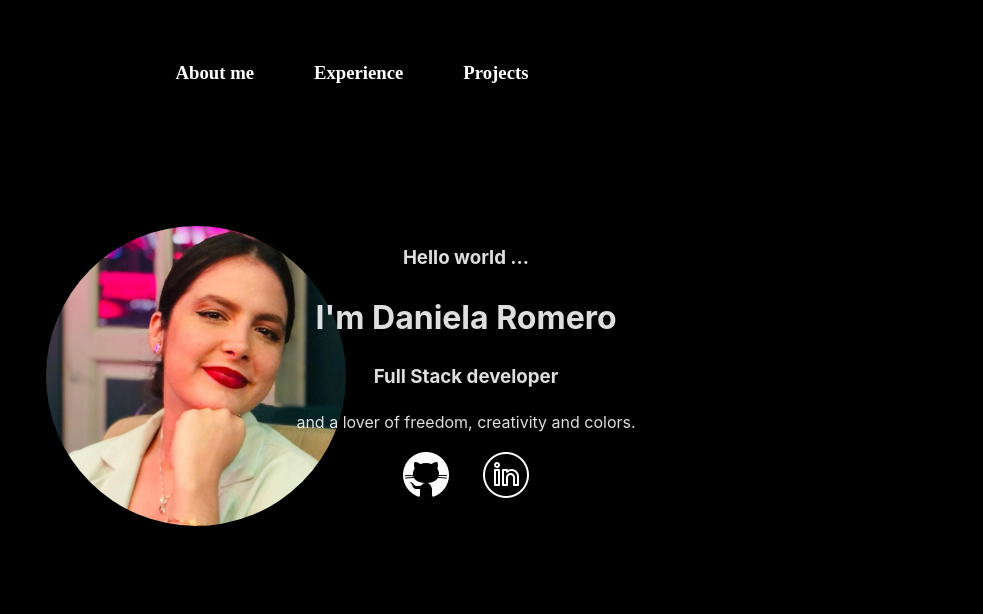
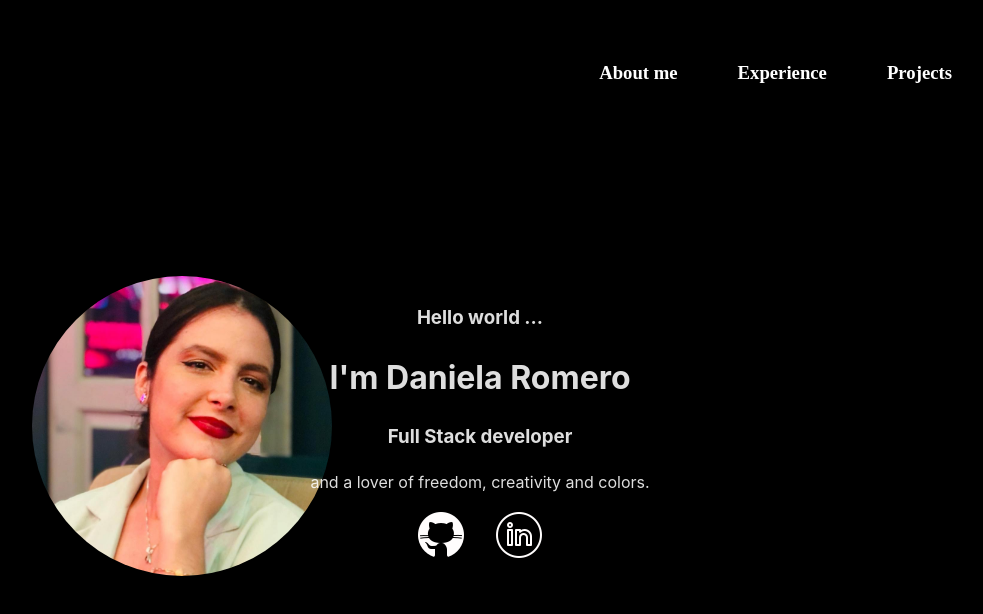
Before and after one commit to bqcount/bqcount.github.io, a React (Vite) app: page / in a window 1280 px wide. Shown: the top 614 px of the page, without its empty margins (288-1271 px from the left). Built offline with nearby package versions, Linux system fonts and the light colour scheme.

Commit message:
flex box

```diff
--- a/src/components/AboutMe/AboutMe.css
+++ b/src/components/AboutMe/AboutMe.css
@@ -5,26 +5,29 @@
     border-radius: 10px;
     position: relative;
     overflow: hidden;
-    /* Oculta el brillo que se desborda */
     background: #000000;
-    /* Ajusta según sea necesario */
     display: flex;
     justify-content: space-around;
 
 
 }
 
-.photo-profile{
-    width: 200px; /* Ancho deseado */
-    height: 200px; /* Alto deseado */
-    border-radius: 50%; /* Para hacer la imagen redonda, si lo deseas */
-    object-fit: cover; /* Para mantener las proporciones de la imagen */
+
+.content-left{
+    width: 40%;
+    height: 100%;
+    display: flex;
+    align-items: center;
 
 }
 .content-right{
     width: 60%;
     height: 100%;
+    display: flex;
+    align-items: center;
+    justify-content: center;
 }
+
 
 
 .icons-div{
@@ -46,7 +49,7 @@ a{
 }
 .git-linkedn:hover{
     box-shadow:
-    0 0 4px #fff, /* Inner glow (white) */
-    0 0 10px #f0f, /* Outer glow (lighter blue) */
-    0 0 20px rgb(239, 101, 216); /* Outer glow (darker blue) */
+    0 0 4px #fff,
+    0 0 10px #f0f,
+    0 0 20px rgb(239, 101, 216);
 }
--- a/src/components/AboutMe/AboutMe.jsx
+++ b/src/components/AboutMe/AboutMe.jsx
@@ -4,14 +4,19 @@ function AboutMe() {
   return (
     <>
     <div className="content neon-border">
-     <div className='photo-profile'>
+    <div className='content-left'>
+
          <img src="src\assets\me.jpeg" alt="" style={{ width: '300px', height: '300px', borderRadius: '50%', objectFit: 'cover' }} />
+
       </div>
       <div className='content-right'>
+        <div>
 
         <h3> Hello world ... </h3>
         <h1> I'm Daniela Romero</h1>
-        <h3>Full Stack developer</h3>
+        <div  className="glow-on-hover">
+          <h3>Full Stack developer</h3>
+        </div>
 
         <p>and a lover of freedom, creativity and colors.</p>
         <div className='icons-div'>
@@ -24,6 +29,15 @@ function AboutMe() {
         </div>
       </div>
     </div>
+        </div>
+
+
+    {/*   <div className="holder">
+        <div className="bar1 left"></div>
+        <div className="bar top"></div>
+        <div className="bar1 right"></div>
+        <div className="bar bottom"></div>
+      </div> */}
     </>
   )
 }
--- a/src/components/Header/Header.css
+++ b/src/components/Header/Header.css
@@ -1,7 +1,7 @@
 .header{
     display: flex;
     flex-direction: row;
-    justify-content: center;
+    justify-content: end;
     gap: 5%;
     font-family: 'Times New Roman', Times, serif;
 }
```
